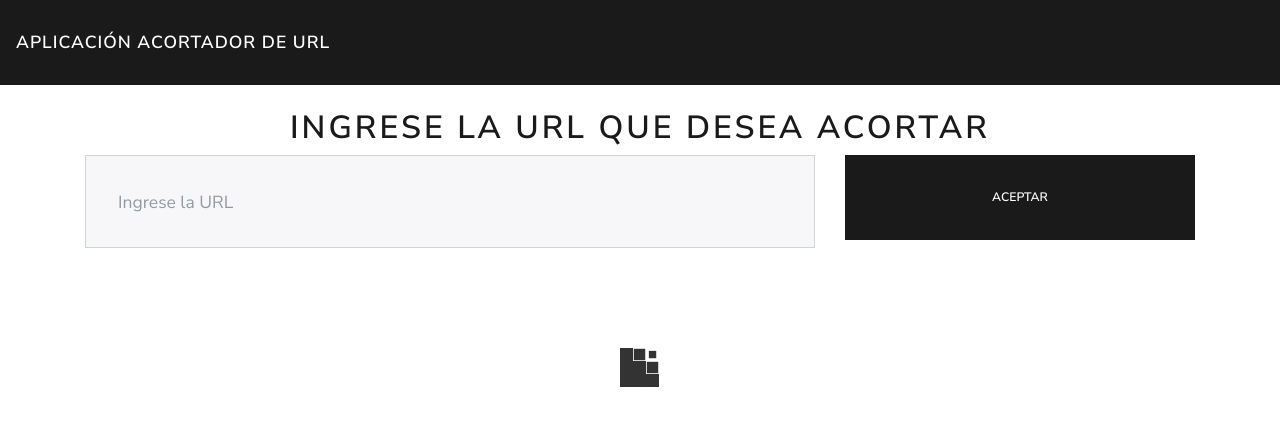
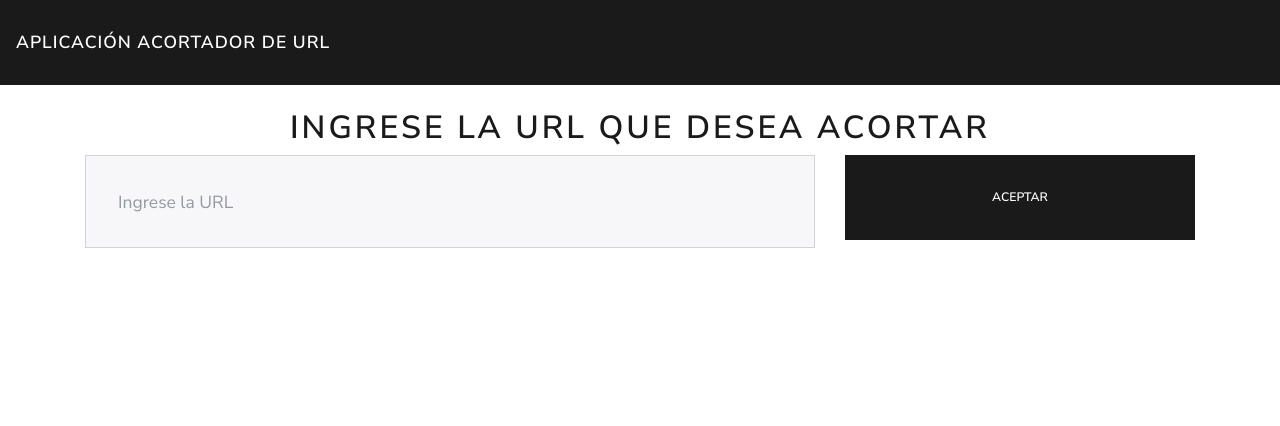
Before and after one commit to Daniel151505/Aplicacion-Acortador-de-URL, an Angular app in the folder Aplicacion-Acortador-de-URL/: page / in a window 1280 px wide. Shown: the top 426 px of the page. Built offline with nearby package versions, Linux system fonts and the light colour scheme.

Commit message:
Usando directiva ngIf

```diff
--- a/Aplicacion-Acortador-de-URL/src/app/components/acortador-url/acortador-url.component.html
+++ b/Aplicacion-Acortador-de-URL/src/app/components/acortador-url/acortador-url.component.html
@@ -13,5 +13,5 @@
             <input type="text"  [(ngModel)]="urlAcortado" class="form-control form-control-lg" placeholder="URL procesada">
         </div>
     </div>
-    <app-spinner></app-spinner>
+    <app-spinner *ngIf="loading"></app-spinner>
 </div>
```
